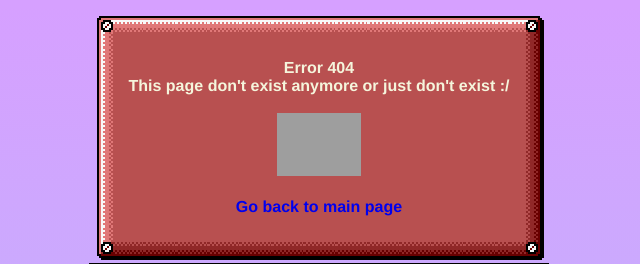
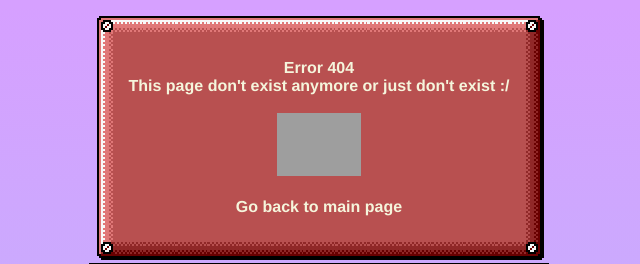
Before and after one commit to Rhubarb06150/Rhubarb06150.github.io, a PHP site: page /404.html in a window 1280 px wide. Shown: the part 159-423 px from the top of the page, without its empty margins (321-961 px from the left). Run offline with PHP 8.4, Linux system fonts and the light colour scheme; grey boxes are pictures that could not be loaded.

Commit message:
a link no color

```diff
--- a/k.css
+++ b/k.css
@@ -280,7 +280,7 @@ footer {
 
 a:link{
   text-decoration: none;
-  color: none;
+  color: inherit;
 }
 
 a:visited{
```
Also changed, not shown: images/bg/45659.png (deleted).
